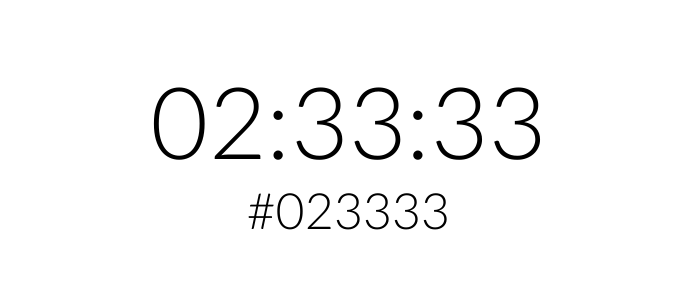
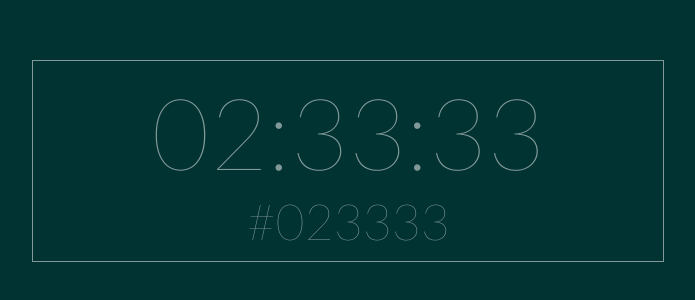
Before and after one commit to psamp/Hexadecimal-Color-Clock, a plain HTML site: page index.html in a window 1280 px wide. Shown: the part 240-540 px from the top of the page, without its empty margins (292-987 px from the left). Drawn offline with Linux system fonts and the light colour scheme.

Commit message:
fully functional, background color changes according to time-hex, styled

```diff
--- a/index.html
+++ b/index.html
@@ -4,7 +4,7 @@
   <title>What color is it?</title>
 
   <!-- google fonts -->
-  <link href='http://fonts.googleapis.com/css?family=Lato:300' rel='stylesheet' type='text/css'>
+  <link href='http://fonts.googleapis.com/css?family=Lato:100, 300' rel='stylesheet' type='text/css'>
   <link href='http://fonts.googleapis.com/css?family=Pacifico' rel='stylesheet' type='text/css'>
   <!-- end google fonts -->
 
@@ -14,10 +14,10 @@
 
 </head>
 <body>
-<div class="container">
+<div class="container" id="container">
 
-  <div class="time"></div>
-  <div class="color"></div>
+  <div class="time" id="time"></div>
+  <div class="color" id="color"></div>
 </div>
 
 <!-- my js  -->
@@ -25,4 +25,3 @@
 <!-- end my js -->
 
 </body>
-</html>
--- a/main.js
+++ b/main.js
@@ -31,10 +31,10 @@ var normalTime = setInterval(function() {
 
   // display on page
   var displayTimer = h + ":" + m + ":" + s;
-  document.querySelector(".time").innerHTML = displayTimer;
+  document.getElementById("time").innerHTML = displayTimer;
 
   // background color
-  document.body.backgroundColor = displayTimer;
+  document.getElementById("time").backgroundColor = displayTimer;
 
   // timeout
   setTimeout(normalTime, 1000);
@@ -50,11 +50,11 @@ var colorTime = setInterval(function () {
   s = d.getSeconds();
 
 
-  // 12hr time
+  // no-12hr time
   if (h > 12) {
     h = h;
   }
-  // end 12hr time
+  // end no-12hr time
 
   //zeroes
 
@@ -67,8 +67,22 @@ var colorTime = setInterval(function () {
   if (m <= 9) {
     m = "0" + m;
   }
+  // end zeroes
 
+  // hex time
   var displayColor = "#" + h + m + s;
-  document.querySelector(".color").innerHTML = displayColor;
+  // end hex time
+
+  // drop in dom node
+  document.getElementById("color").innerHTML = displayColor;
+  // end drop in dom node
+
+  // change background color
+  document.getElementById("container").style.backgroundColor = displayColor;
+  // end change background color
+
+  // apply background to whole page, not just container
+  document.querySelector("body").style.backgroundColor = displayColor;
+  end
 }
   );
--- a/main.scss
+++ b/main.scss
@@ -1,30 +1,45 @@
-body {
+$font:"Lato";
+$opacity5:.5;
+$marginauto:auto;
+$height:100%;
+$innerborder:1px white solid;
+$borderadius:100px;
 
+@mixin marginauto($marginauto) {
+  margin-right: $marginauto;
+  margin-left: $marginauto;
+}
+
+@mixin heightwidth($height) {
+  height:$height;
+  width:50%;
+}
+
+@mixin innerborder($innerborder) {
+  padding:10px;
+  border:$innerborder;
+  box-sizing:border-box;
+  -moz-box-sizing:border-box;
+  -webkit-box-sizing:border-box;
+  opacity:$opacity5;
 }
 
 .container {
   margin-top: 300px;
-  margin-right: auto;
-  margin-left: auto;
+  @include marginauto($marginauto);
+  @include heightwidth($height);
+  @include innerborder($innerborder);
   text-align: center;
-  font-family: 'Lato'; }
-
-.time {
-  font-size: 100px;
-  // color:lightblue;
-  // background-color: white;
-  width:500px;
-  margin-right: auto;
-  margin-left: auto;
-  border-radius: 50%;
+  font-family: $font;
+  opacity:$opacity5;
+  color:white;
+  font-weight:100;
+    .time {
+      font-size: 100px;
+      @include marginauto($marginauto);
+    }
+    .color {
+      font-size: 50px;
+      @include marginauto($marginauto);
+    }
 }
-
-.color {
-   font-size: 50px;
-  // color:lightblue;
-  // background-color: white;
-  width:500px;
-  margin-right: auto;
-  margin-left: auto;
-  border-radius: 50%;
-}
```
Also changed, not shown: main.css.
